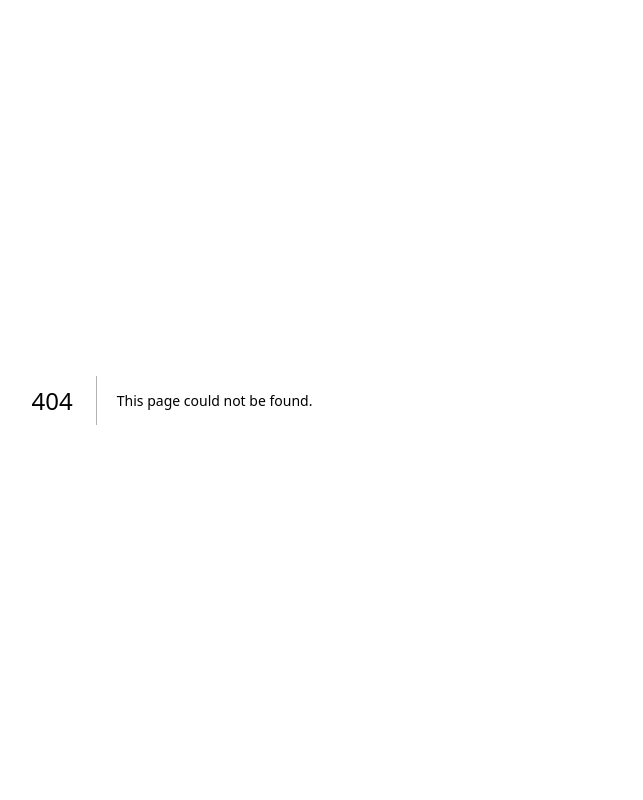
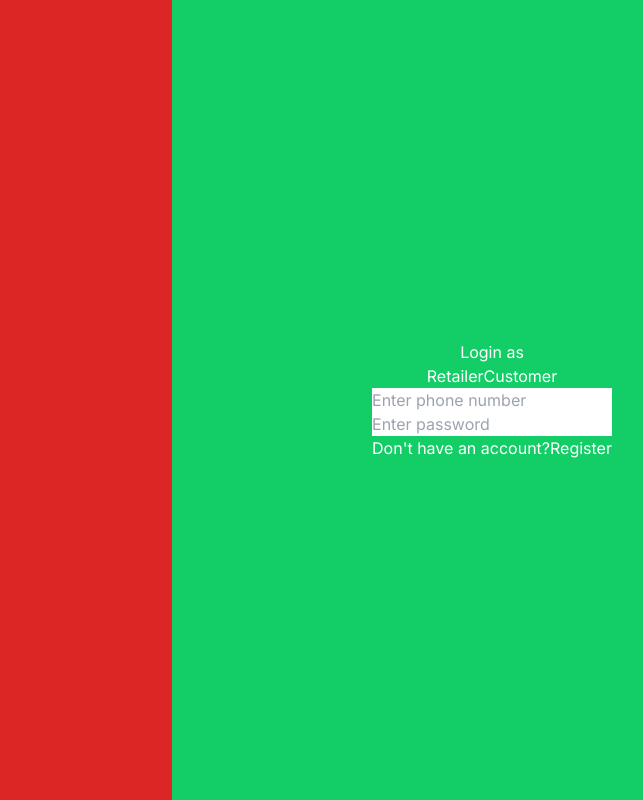
Before and after one commit to vaibhavd2103/sd-enterprises, a Next.js app: page /authenticate in a window 1280 px wide. Before the commit this address had no page. Shown: the whole page, without its empty margins (468-1111 px from the left). Built offline with nearby package versions, Linux system fonts and the light colour scheme.

Commit message:
feat : authenticate

```diff
--- /dev/null
+++ b/app/authenticate/page.tsx
@@ -0,0 +1,44 @@
+"use client";
+
+import React, { useState } from "react";
+
+function Authenticate() {
+  const [userType, setUserType] = useState("RETAILER");
+  const [method, setMethod] = useState("LOGIN");
+  return (
+    <div className="flex w-screen h-screen">
+      <div className="w-[50%] bg-red-600"></div>
+      <div className="flex flex-col justify-center items-center w-[50%] bg-green">
+        <p> {method === "LOGIN" ? "Login" : "Sign in"} as</p>
+        <div className="flex flex-row">
+          <p onClick={() => setUserType("RETAILER")}>Retailer</p>
+          <p onClick={() => setUserType("CUSTOMER")}>Customer</p>
+        </div>
+        {method === "LOGIN" ? (
+          <div className="flex flex-col">
+            <input placeholder="Enter phone number" />
+            <input placeholder="Enter password" />
+            <p>
+              Don't have an account?
+              <span onClick={() => setMethod("SIGN_IN")}>Register</span>
+            </p>
+          </div>
+        ) : (
+          <div className="flex flex-col">
+            <input placeholder="Enter name" />
+            <input placeholder="Enter phone number " />
+            <input placeholder="Enter email" />
+            <input placeholder="Enter password" />
+            {userType === "RETAILER" && <input placeholder="Manager id" />}
+            <p>
+              Already have an account?
+              <span onClick={() => setMethod("LOGIN")}>Login</span>
+            </p>
+          </div>
+        )}
+      </div>
+    </div>
+  );
+}
+
+export default Authenticate;
--- a/app/globals.css
+++ b/app/globals.css
@@ -4,11 +4,11 @@
 
 :root {
   --foreground-rgb: 0, 0, 0;
-  --background-start-rgb: 214, 219, 220;
+  --background-start-rgb: 255, 255, 255;
   --background-end-rgb: 255, 255, 255;
 }
 
-@media (prefers-color-scheme: dark) {
+@media (prefers-color-scheme: light) {
   :root {
     --foreground-rgb: 255, 255, 255;
     --background-start-rgb: 0, 0, 0;
@@ -18,10 +18,11 @@
 
 body {
   color: rgb(var(--foreground-rgb));
-  background: linear-gradient(
-      to bottom,
-      transparent,
-      rgb(var(--background-end-rgb))
-    )
-    rgb(var(--background-start-rgb));
+  background: rgb(var(--background-start-rgb));
 }
+
+@layer components {
+  .btn-filled {
+    @apply py-2 px-4 bg-orange text-white font-semibold rounded-lg shadow-md hover:bg-orange focus:outline-none focus:ring-2 focus:ring-yellow focus:ring-opacity-75;
+  }
+}
--- a/app/page.tsx
+++ b/app/page.tsx
@@ -1,11 +1,18 @@
 "use client";
 
-export default function Home() {
+import { useRouter } from "next/navigation";
+
+
+
+export default function Landing() {
+
+  const router = useRouter();
+
   return (
     <div>
       <button
         onClick={() => {
-          window.location.replace("/dashboard");
+          router.push("/dashboard")
         }}
       >
         Navigate to dashboard
--- a/tailwind.config.ts
+++ b/tailwind.config.ts
@@ -1,20 +1,37 @@
-import type { Config } from 'tailwindcss'
+import type { Config } from "tailwindcss";
 
 const config: Config = {
   content: [
-    './pages/**/*.{js,ts,jsx,tsx,mdx}',
-    './components/**/*.{js,ts,jsx,tsx,mdx}',
-    './app/**/*.{js,ts,jsx,tsx,mdx}',
+    "./pages/**/*.{js,ts,jsx,tsx,mdx}",
+    "./components/**/*.{js,ts,jsx,tsx,mdx}",
+    "./app/**/*.{js,ts,jsx,tsx,mdx}",
   ],
   theme: {
     extend: {
       backgroundImage: {
-        'gradient-radial': 'radial-gradient(var(--tw-gradient-stops))',
-        'gradient-conic':
-          'conic-gradient(from 180deg at 50% 50%, var(--tw-gradient-stops))',
+        "gradient-radial": "radial-gradient(var(--tw-gradient-stops))",
+        "gradient-conic":
+          "conic-gradient(from 180deg at 50% 50%, var(--tw-gradient-stops))",
+      },
+      screens: {
+        sm: "480px",
+        md: "768px",
+        lg: "976px",
+        xl: "1440px",
+      },
+      colors: {
+        blue: "#1fb6ff",
+        purple: "#7e5bef",
+        pink: "#ff49db",
+        orange: "#ff7849",
+        green: "#13ce66",
+        yellow: "#ffc82c",
+        "gray-dark": "#273444",
+        gray: "#8492a6",
+        "gray-light": "#d3dce6",
       },
     },
   },
   plugins: [],
-}
-export default config
+};
+export default config;
```
